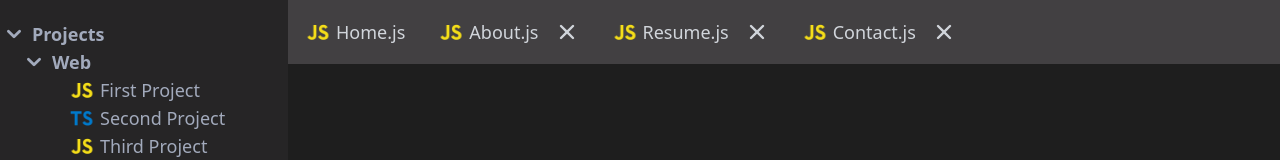
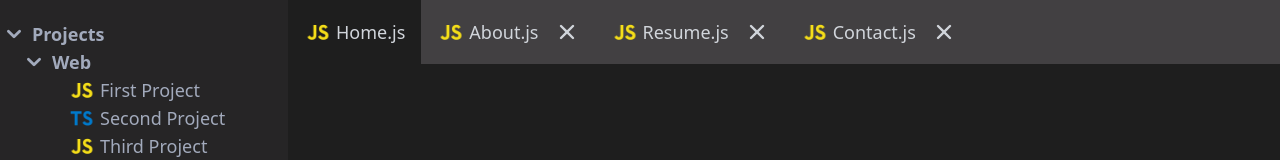
Before and after one commit to YKizou/VSCode_Template, a React (Create React App) app: page / in a window 1280 px wide. Shown: the top 160 px of the page. Built offline with nearby package versions, Linux system fonts and the light colour scheme.

Commit message:
Refactor state

```diff
--- a/src/App.js
+++ b/src/App.js
@@ -10,6 +10,7 @@ function App() {
         </Route>
       </Routes>
     </BrowserRouter>
+
   );
 }
 
--- a/src/pages/Home.js
+++ b/src/pages/Home.js
@@ -8,10 +8,7 @@ import Header from "./Header";
 import NavBar from "./NavBar";
 
 const Home = () => {
-  const [home, setHome] = useState(true);
-  const [onlyAbout, setOnlyAbout] = useState(false);
-  const [onlyResume, setOnlyResume] = useState(false);
-  const [onlyContact, setOnlyContact] = useState(false);
+  const [showPage, setShowPage] = useState("home");
 
   return (
     <div id="home" className="App flex h-max bg-[#1e1e1e]">
@@ -24,24 +21,22 @@ const Home = () => {
         </div>
         <div className="bg-[#424042] h-16 w-full fixed hidden lg:block">
           <NavBar
-            setHome={setHome}
-            setOnlyAbout={setOnlyAbout}
-            setOnlyResume={setOnlyResume}
-            setOnlyContact={setOnlyContact}
+            showPage={showPage}
+            setShowPage={setShowPage}
           />
         </div>
-        {home ? (
+        {showPage==="home" ? (
           <>
             <Header id="Header" />
             <About id="About" />
             <Resume id="Resume" />
             <Contact id="Contact" />{" "}
           </>
-        ) : onlyAbout ? (
+        ) : showPage==="about" ? (
           <About id="About" />
-        ) : onlyResume ? (
+        ) : showPage==="resume" ? (
           <Resume id="Resume" />
-        ) : onlyContact ? (
+        ) : showPage==="contact" ? (
           <Contact id="Contact" />
         ) : null}
       </div>
--- a/src/pages/NavBar.js
+++ b/src/pages/NavBar.js
@@ -19,26 +19,57 @@ const Container = tw.div`
   text-gray-300
 `;
 
-const NavBar = ({ setHome, setOnlyAbout, setOnlyResume, setOnlyContact }) => {
-  const [hideContact, setHideContact] = useState(false);
-  const [hideAbout, setHideAbout] = useState(false);
-  const [hideResume, setHideResume] = useState(false);
+const ActiveContainer = tw.div`
+  h-full
+  flex
+  items-center
+  justify-center
+  px-4
+  text-white
+  bg-[#1e1e1e]
+  hover:text-yellow_vs
+  cursor-pointer
+  text-lg
+  font-medium
+  text-gray-300
+`;
+
+const NavBar = ({ showPage, setShowPage }) => {
+  const [hidePage, setHidePage] = useState([]);
 
   return (
     <div className="flex flex-row h-full">
-      <Container
-        onClick={() => {
-          setHome(true);
-        }}
-      >
-        <img src={JSIcon} alt="JS Icon" className="w-7 mr-1  text-yellow_vs" />
-        Home.js
-      </Container>
-      {hideAbout ? null : (
+      {showPage === "home" ? (
+        <ActiveContainer
+          onClick={() => {
+            setShowPage("home");
+          }}
+        >
+          <img
+            src={JSIcon}
+            alt="JS Icon"
+            className="w-7 mr-1  text-yellow_vs"
+          />
+          Home.js
+        </ActiveContainer>
+      ) : (
         <Container
           onClick={() => {
-            setOnlyAbout(true);
-            setHome(false);
+            setShowPage("home");
+          }}
+        >
+          <img
+            src={JSIcon}
+            alt="JS Icon"
+            className="w-7 mr-1  text-yellow_vs"
+          />
+          Home.js
+        </Container>
+      )}
+      {hidePage.includes("about") ? null : showPage === "about" ? (
+        <ActiveContainer
+          onClick={() => {
+            setShowPage("about");
           }}
         >
           <img
@@ -51,19 +82,37 @@ const NavBar = ({ setHome, setOnlyAbout, setOnlyResume, setOnlyContact }) => {
             className="w-6 ml-4 hover:bg-gray-600 hover:rounded"
             onClick={(e) => {
               e.stopPropagation();
-              setOnlyAbout(false);
-              setHome(true);
-              setHideAbout(true);
+              setShowPage("home");
+              setHidePage(prevState=>[...prevState, "about"]);
+            }}
+          />
+        </ActiveContainer>
+      ) : (
+        <Container
+          onClick={() => {
+            setShowPage("about");
+          }}
+        >
+          <img
+            src={JSIcon}
+            alt="JS Icon"
+            className="w-7 mr-1  text-yellow_vs"
+          />
+          About.js
+          <XIcon
+            className="w-6 ml-4 hover:bg-gray-600 hover:rounded"
+            onClick={(e) => {
+              e.stopPropagation();
+              setShowPage("home");
+              setHidePage(prevState=>[...prevState, "about"]);
             }}
           />
         </Container>
       )}
-      {hideResume ? null : (
-        <Container
+      {hidePage.includes("resume") ? null : showPage === "resume" ? (
+        <ActiveContainer
           onClick={() => {
-            setOnlyResume(true);
-            setOnlyAbout(false);
-            setHome(false);
+            setShowPage("resume");
           }}
         >
           <img
@@ -76,20 +125,38 @@ const NavBar = ({ setHome, setOnlyAbout, setOnlyResume, setOnlyContact }) => {
             className="w-6 ml-4 hover:bg-gray-600 hover:rounded"
             onClick={(e) => {
               e.stopPropagation();
-              setOnlyResume(false);
-              setHome(true);
-              setHideResume(true);
+              setShowPage("home");
+              setHidePage(prevState=>[...prevState, "resume"]);
+            }}
+          />
+        </ActiveContainer>
+      ) : (
+        <Container
+          onClick={() => {
+            setShowPage("resume");
+          }}
+        >
+          <img
+            src={JSIcon}
+            alt="JS Icon"
+            className="w-7 mr-1  text-yellow_vs"
+          />
+          Resume.js
+          <XIcon
+            className="w-6 ml-4 hover:bg-gray-600 hover:rounded"
+            onClick={(e) => {
+              e.stopPropagation();
+              setShowPage("home");
+              setHidePage(prevState=>[...prevState, "resume"]);
+              console.log(hidePage);
             }}
           />
         </Container>
       )}
-      {hideContact ? null : (
-        <Container
+      {hidePage.includes("contact") ? null : showPage === "contact" ? (
+        <ActiveContainer
           onClick={() => {
-            setOnlyContact(true);
-            setOnlyResume(false);
-            setOnlyAbout(false);
-            setHome(false);
+            setShowPage("contact");
           }}
         >
           <img src={JSIcon} alt="JS Icon" className="w-7 mr-1 text-yellow_vs" />
@@ -98,9 +165,27 @@ const NavBar = ({ setHome, setOnlyAbout, setOnlyResume, setOnlyContact }) => {
             className="w-6 ml-4 hover:bg-gray-600 hover:rounded"
             onClick={(e) => {
               e.stopPropagation();
-              setOnlyContact(false);
-              setHome(true);
-              setHideContact(true);
+              setShowPage("home");
+              setHidePage(prevState=>[...prevState, "contact"]);
+            }}
+          />
+        </ActiveContainer>
+      ) : (
+        <Container
+          onClick={() => {
+            setShowPage("contact");
+          }}
+        >
+          <img src={JSIcon} alt="JS Icon" className="w-7 mr-1 text-yellow_vs" />
+          Contact.js
+          <XIcon
+            className="w-6 ml-4 hover:bg-gray-600 hover:rounded"
+            onClick={(e) => {
+              e.stopPropagation();
+              setShowPage("home");
+              setHidePage(prevState=>[...prevState, "contact"]);
+              console.log(hidePage);
+
             }}
           />
         </Container>
```
